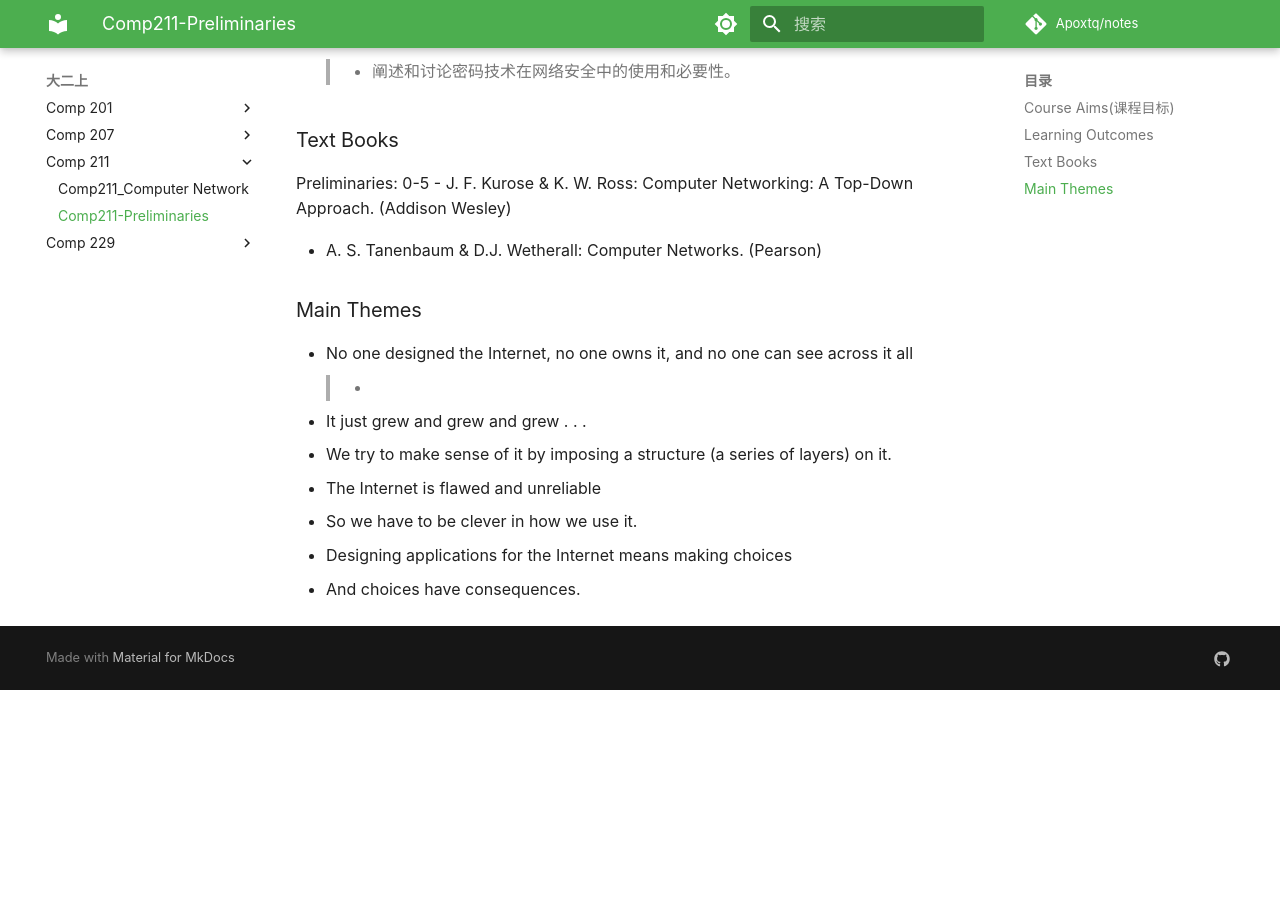
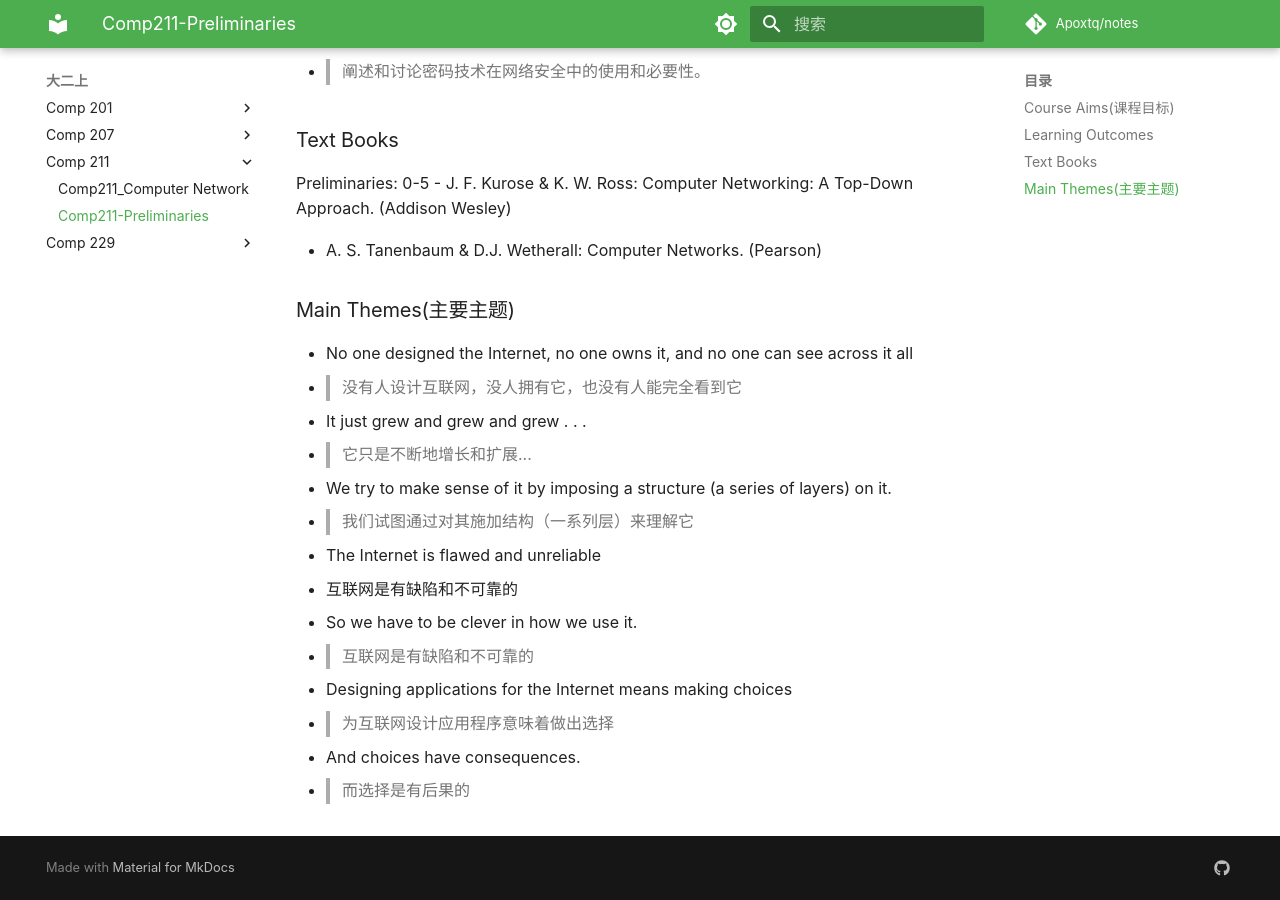
Before and after one commit to Apoxtq/notes, an MkDocs documentation site: the page built from docs/大二上/Comp_211/Preliminaries.md, in a window 1280 px wide and 900 px high, scrolled down 822 px. Built offline with MkDocs 1.6.1 and Material for MkDocs 9.7.7, drawn with Linux system fonts in a browser that asks for light colours; some web fonts are replaced; before the commit the page ends 1512 px from its top, so only the background shows below that.

Commit message:
完善了211文件内容

```diff
--- a/docs/大二上/Comp_211/Preliminaries.md
+++ b/docs/大二上/Comp_211/Preliminaries.md
@@ -5,11 +5,11 @@ To introduce networked computer systems(计算机网络) in general
 and the Internet in particular:
 
 - The basic operating principles
-> - 基本操作原理
+- > 基本操作原理
 - The design and organization principles of successful computer networks
-> - 成功的计算机网络的设计和组织原则
+- > 成功的计算机网络的设计和组织原则
 - The key protocols and technologies used in the Internet
-> - 互联网中使用的关键协议和技术
+- > 互联网中使用的关键协议和技术
 
 ### Learning Outcomes
 Upon completion, you should:
@@ -17,13 +17,13 @@ Upon completion, you should:
 - be able to describe and justify the OSI Reference
 Model and the key protocols that govern the
 Internet.
-> - 描述和解释OSI参考模型以及管理互联网的关键协议。
+- > 描述和解释OSI参考模型以及管理互联网的关键协议。
 - be able to program applications and protocols for
 computer networks.
-> - 为计算机网络编写应用程序和协议。
+- > 为计算机网络编写应用程序和协议。
 - be able to illustrate and debate the use and need of
 cryptographic techniques in network security
-> - 阐述和讨论密码技术在网络安全中的使用和必要性。
+- > 阐述和讨论密码技术在网络安全中的使用和必要性。
 
 ### Text Books
 Preliminaries: 0-5
@@ -37,15 +37,21 @@ Wetherall:
 Computer Networks.
 (Pearson)
 
-### Main Themes
+### Main Themes(主要主题)
 - No one designed the Internet, no one owns it, and no
 one can see across it all
-> -
+- > 没有人设计互联网，没人拥有它，也没有人能完全看到它
    - It just grew and grew and grew . . .
+   - > 它只是不断地增长和扩展...
    - We try to make sense of it by imposing a structure
 (a series of layers) on it.
+   - > 我们试图通过对其施加结构（一系列层）来理解它
 - The Internet is flawed and unreliable
+- 互联网是有缺陷和不可靠的
    - So we have to be clever in how we use it.
+   - > 互联网是有缺陷和不可靠的
 - Designing applications for the Internet means making
 choices
+- > 为互联网设计应用程序意味着做出选择
    - And choices have consequences.
+   - > 而选择是有后果的
```
